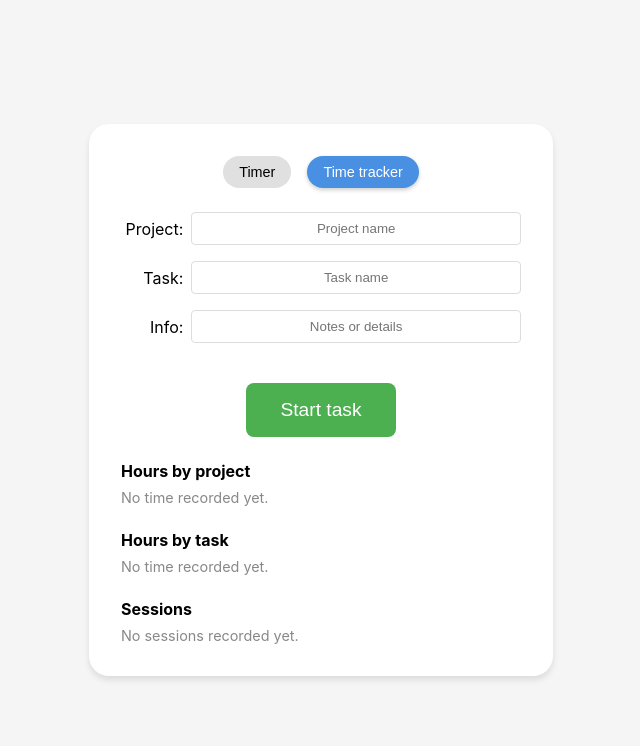
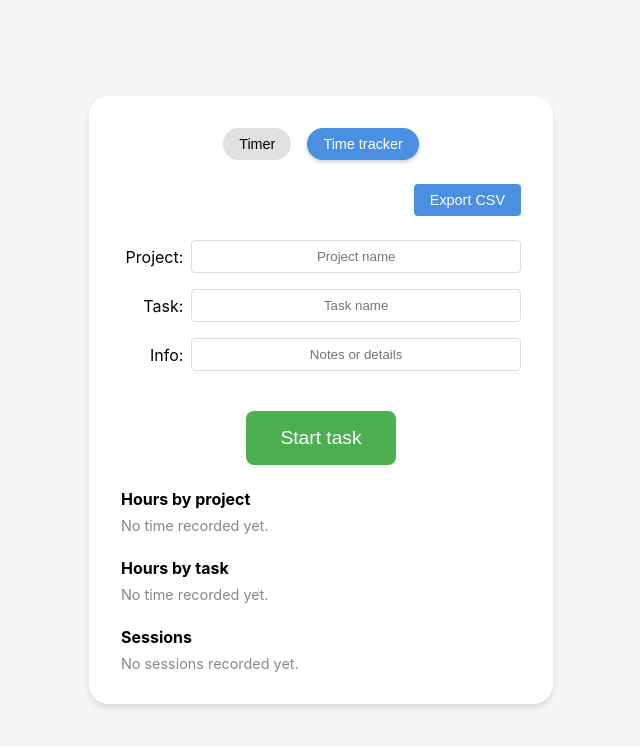
Before and after one commit to fgymnich/bell, a React (Create React App) app: page / in a window 1280 px wide. Both pictures are taken after a click on the button "Time tracker". Shown: the top 746 px of the page, without its empty margins (319-959 px from the left). Built offline with nearby package versions, Linux system fonts and the light colour scheme.

Commit message:
added export

```diff
--- a/src/App.css
+++ b/src/App.css
@@ -337,6 +337,11 @@ input[type="number"] {
   gap: 1.5rem;
 }
 
+.tracker-actions {
+  display: flex;
+  justify-content: flex-end;
+}
+
 .tracker-inputs .input-group input {
   width: 100%;
   max-width: none;
@@ -357,6 +362,18 @@ input[type="number"] {
 
 .tracker-summary {
   text-align: left;
+}
+
+.tracker-summary-header {
+  display: flex;
+  justify-content: space-between;
+  align-items: center;
+  gap: 0.5rem;
+}
+
+.tracker-summary-button {
+  padding: 0.3rem 0.8rem;
+  font-size: 0.8rem;
 }
 
 .tracker-summary h3 {
--- a/src/App.tsx
+++ b/src/App.tsx
@@ -102,8 +102,7 @@ function App() {
           </button>
         </div>
 
-        {section === 'timer' ? (
-          <>
+        <div style={{ display: section === 'timer' ? 'block' : 'none' }}>
           <div className="progress-ring" style={{ '--progress': `${progress}%` } as React.CSSProperties}>
             <div className="time-display">
               {String(timeLeft.minutes).padStart(2, '0')}:{String(timeLeft.seconds).padStart(2, '0')}
@@ -177,10 +176,11 @@ function App() {
           </div>
 
           <OscillatorConfig onSettingsChange={setOscillatorSettings} />
-          </>
-        ) : (
+        </div>
+
+        <div style={{ display: section === 'tracker' ? 'block' : 'none' }}>
           <TimeTracker />
-        )}
+        </div>
       </div>
     </div>
   );
--- a/src/TimeTracker.tsx
+++ b/src/TimeTracker.tsx
@@ -233,8 +233,64 @@ export function TimeTracker() {
     setInfo(group.info || '');
   };
 
+  const exportCsv = (filename: string, header: string[], rows: (string | number)[][]) => {
+    if (rows.length === 0) {
+      return;
+    }
+
+    const escapeCell = (value: string) => {
+      const needsQuotes = /[",\n]/.test(value);
+      const escaped = value.replace(/"/g, '""');
+      return needsQuotes ? `"${escaped}"` : escaped;
+    };
+
+    const csvLines = [
+      header.join(','),
+      ...rows.map((row) =>
+        row
+          .map((cell) => escapeCell(String(cell)))
+          .join(',')
+      ),
+    ];
+    const csvContent = csvLines.join('\r\n');
+
+    const blob = new Blob([csvContent], { type: 'text/csv;charset=utf-8;' });
+    const url = URL.createObjectURL(blob);
+    const link = document.createElement('a');
+    link.href = url;
+    link.download = filename;
+    document.body.appendChild(link);
+    link.click();
+    document.body.removeChild(link);
+    URL.revokeObjectURL(url);
+  };
+
   return (
     <div className="time-tracker-section">
+      <div className="tracker-actions">
+        <button
+          type="button"
+          className="config-toggle"
+          onClick={() => {
+            if (entries.length === 0) {
+              return;
+            }
+            const header = ['Project', 'Task', 'Info', 'Start', 'End', 'Hours'];
+            const rows = entries.map((entry) => [
+              entry.project,
+              entry.task,
+              entry.info,
+              new Date(entry.start).toISOString(),
+              new Date(entry.end).toISOString(),
+              entry.durationHours.toFixed(4),
+            ]);
+            exportCsv('bell-eight-time-entries.csv', header, rows);
+          }}
+        >
+          Export CSV
+        </button>
+      </div>
+
       <div className="tracker-inputs">
         <div className="input-group">
           <label>Project:</label>
@@ -303,7 +359,25 @@ export function TimeTracker() {
       )}
 
       <div className="tracker-summary">
-        <h3>Hours by project</h3>
+        <div className="tracker-summary-header">
+          <h3>Hours by project</h3>
+          {Object.keys(totalByProject).length > 0 && (
+            <button
+              type="button"
+              className="config-toggle tracker-summary-button"
+              onClick={() => {
+                const header = ['Project', 'Total hours'];
+                const rows = Object.entries(totalByProject).map(([name, hours]) => [
+                  name,
+                  hours.toFixed(4),
+                ]);
+                exportCsv('bell-eight-hours-by-project.csv', header, rows);
+              }}
+            >
+              Export CSV
+            </button>
+          )}
+        </div>
         {Object.keys(totalByProject).length === 0 ? (
           <p className="tracker-empty">No time recorded yet.</p>
         ) : (
@@ -323,7 +397,25 @@ export function TimeTracker() {
       </div>
 
       <div className="tracker-summary">
-        <h3>Hours by task</h3>
+        <div className="tracker-summary-header">
+          <h3>Hours by task</h3>
+          {Object.keys(totalByTask).length > 0 && (
+            <button
+              type="button"
+              className="config-toggle tracker-summary-button"
+              onClick={() => {
+                const header = ['Project', 'Task', 'Total hours'];
+                const rows = Object.entries(totalByTask).map(([key, hours]) => {
+                  const [projectName, taskName] = key.split(' :: ');
+                  return [projectName, taskName, hours.toFixed(4)];
+                });
+                exportCsv('bell-eight-hours-by-task.csv', header, rows);
+              }}
+            >
+              Export CSV
+            </button>
+          )}
+        </div>
         {Object.keys(totalByTask).length === 0 ? (
           <p className="tracker-empty">No time recorded yet.</p>
         ) : (
@@ -346,7 +438,28 @@ export function TimeTracker() {
       </div>
 
       <div className="tracker-history">
-        <h3>Sessions</h3>
+        <div className="tracker-summary-header">
+          <h3>Sessions</h3>
+          {entries.length > 0 && (
+            <button
+              type="button"
+              className="config-toggle tracker-summary-button"
+              onClick={() => {
+                const header = ['Project', 'Task', 'Info', 'Sessions', 'Total hours'];
+                const rows = Object.entries(groupedSessions).map(([, group]) => [
+                  group.project,
+                  group.task,
+                  group.info,
+                  group.count,
+                  group.totalHours.toFixed(4),
+                ]);
+                exportCsv('bell-eight-sessions-summary.csv', header, rows);
+              }}
+            >
+              Export CSV
+            </button>
+          )}
+        </div>
         {entries.length === 0 ? (
           <p className="tracker-empty">No sessions recorded yet.</p>
         ) : (
```
Lines whose indentation alone changed are shown as unchanged.
